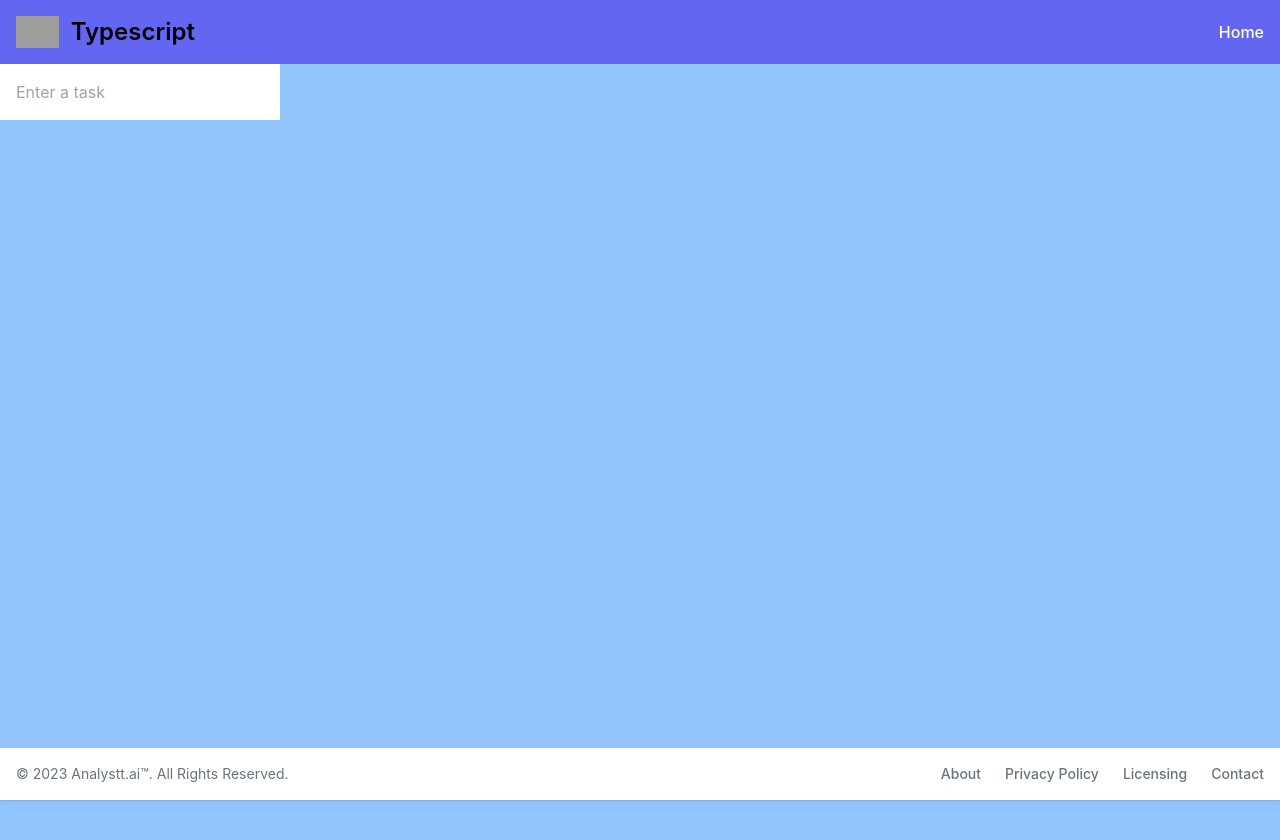
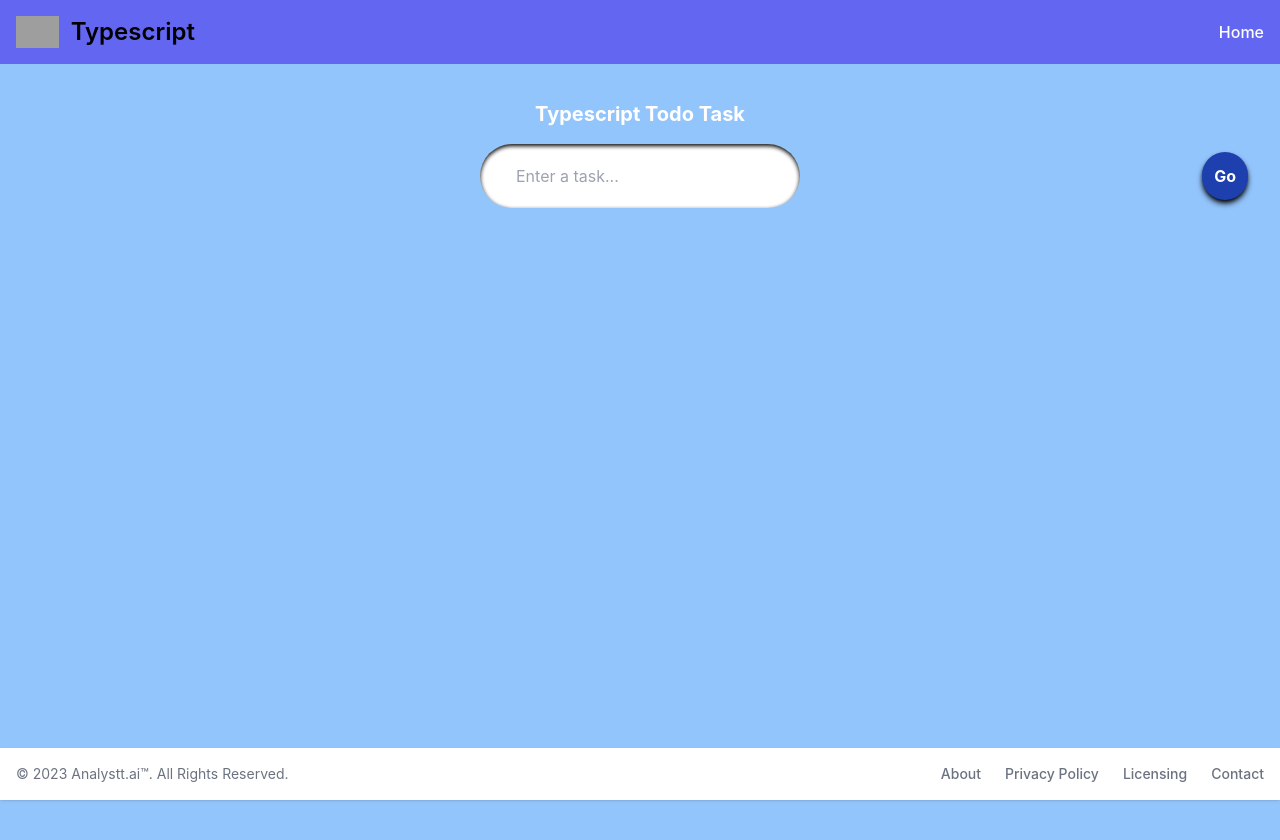
Before and after one commit to supriya224/Typescript-task, a React (Create React App) app: page / in a window 1280 px wide. Shown: the top 840 px of the page. Built offline with nearby package versions, Linux system fonts and the light colour scheme; grey boxes are pictures that could not be loaded.

Commit message:
commit changes files

```diff
--- a/src/App.tsx
+++ b/src/App.tsx
@@ -2,9 +2,11 @@ import { BrowserRouter, Routes, Route } from 'react-router-dom';
 import { Home } from './Pages';
 import { Footer, Header } from './components/Index';
 
-const App: React.FC=()=> {
+const App: React.FC = () => {
+
   return (
-    <div className="w-screen">
+    <div className="w-screen flex flex-col">
+
       <BrowserRouter>
         <Header />
         <Routes>
--- a/src/Pages/home/Home.tsx
+++ b/src/Pages/home/Home.tsx
@@ -1,12 +1,13 @@
-
-// import MainLayout from "../../layouts/MainLayouts/MainLayouts"
-
+import { useState } from "react"
 import { InputField } from "../../components/Index"
 
-export const Home = () => {
+export const Home: React.FC=()=> {
+const [todo, setTodo] =useState<string>("");
+
   return (
     <div className=" w-full h-screen bg-blue-300">
-      <InputField />
+      <h1 className=" mt-9 text-xl text-white text-center font-bold">Typescript Todo Task</h1>
+      <InputField todo={todo} setTodo={setTodo} />
     </div>
   )
 }
--- a/src/components/Index.ts
+++ b/src/components/Index.ts
@@ -1,3 +1,3 @@
 export { default as Header } from "./shared/header/Header";
 export { default as Footer } from "./shared/Footer/Footer";
-export {  InputField } from "./core/InputField";
+export { default as  InputField } from "./core/InputField";
--- a/src/components/core/InputField.tsx
+++ b/src/components/core/InputField.tsx
@@ -1,9 +1,22 @@
+/* eslint-disable @typescript-eslint/no-unused-vars */
 import React from 'react'
 
-export const InputField = () => {
+interface Props {
+    todo: string;
+    setTodo: React.Dispatch<React.SetStateAction<string>>;
+
+}
+
+const InputField:React.FC<Props> = ({ todo, setTodo }) => {
     return (
-        <form>
-            <input type='input' placeholder='Enter a task' className=' p-4 justify-center items-center' />
+        <form className='flex m-2 justify-center items-center relative'>
+            <input
+                type='input'
+                placeholder='Enter a task...'
+                className='w-[20rem] m-2 p-5 pl-9 rounded-full shadow-inner shadow-black outline-none focus-visible:bg-blue-900 focus-visible:text-white' />
+            <button className='absolute right-6 flex w-18 p-3 bg-blue-800 text-white font-bold rounded-full hover:bg-blue-600 shadow-md shadow-black  ' type='submit'>Go</button>
         </form>
     )
 }
+// focus-within:bg-blue-600
+export default InputField;
--- a/src/index.tsx
+++ b/src/index.tsx
@@ -12,7 +12,3 @@ root.render(
     <App />
   </React.StrictMode>
 );
-
-// If you want to start measuring performance in your app, pass a function
-// to log results (for example: reportWebVitals(console.log))
-// or send to an analytics endpoint. Learn more: https://bit.ly/CRA-vitals
```
